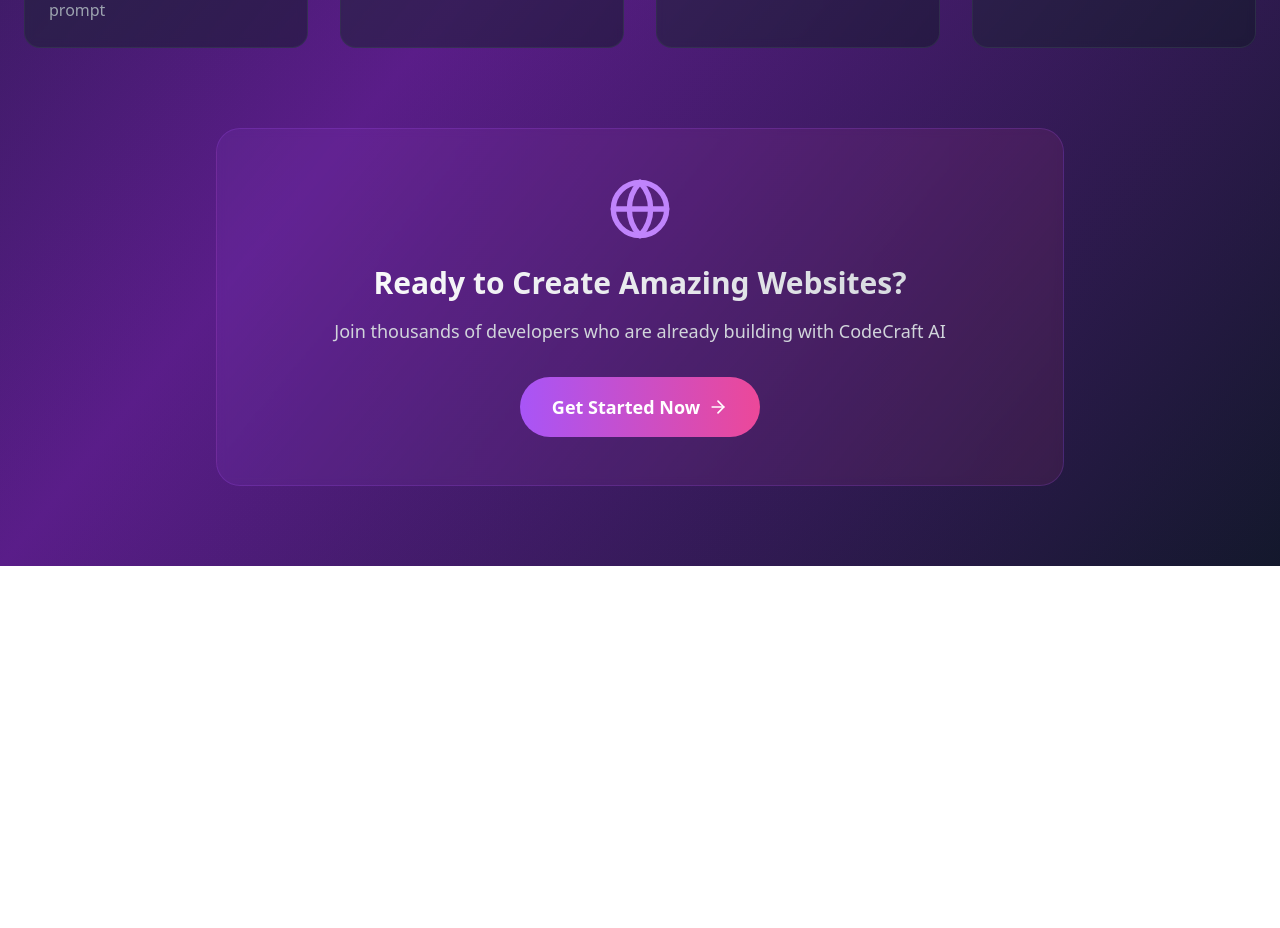
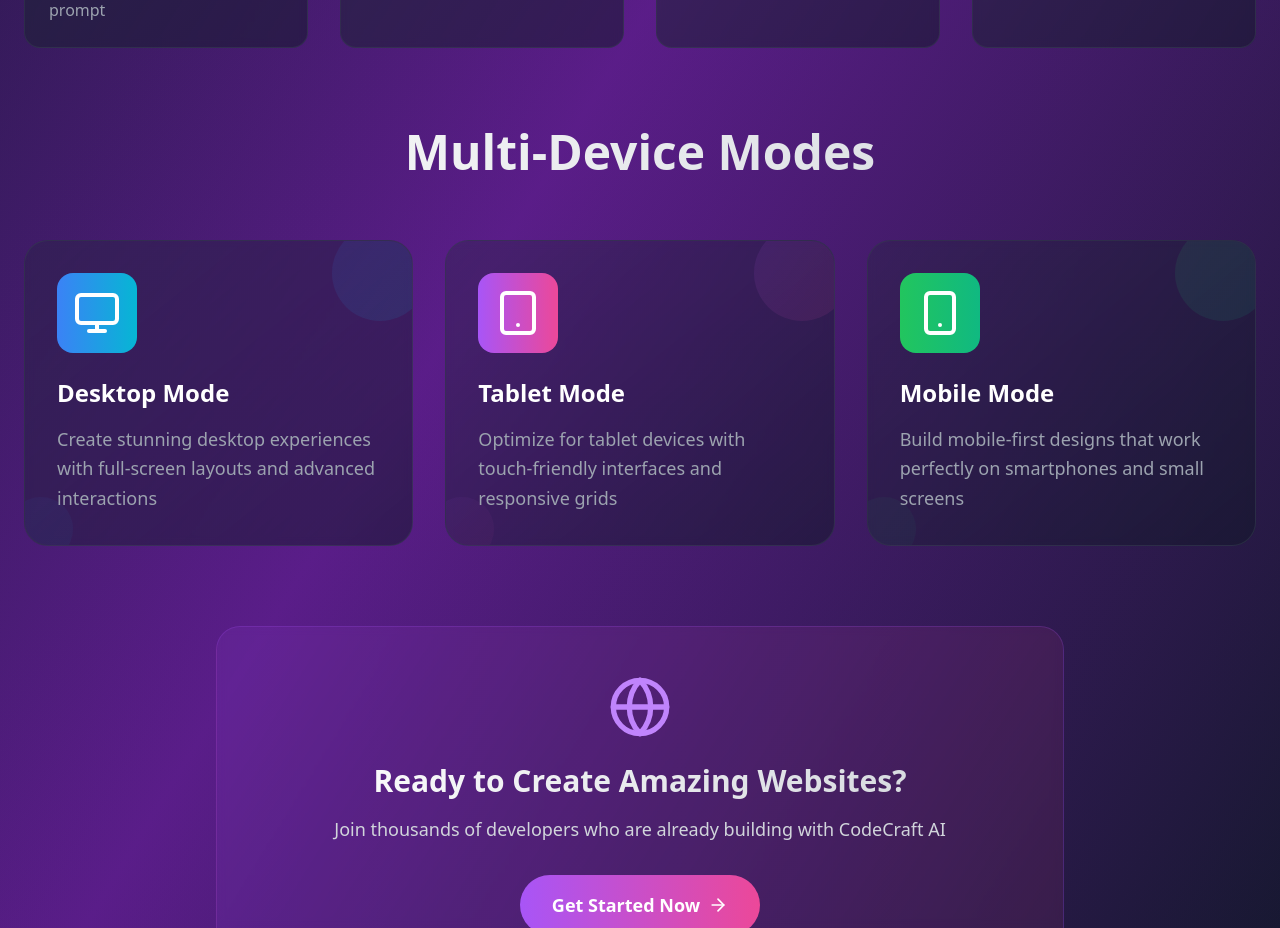
Before and after one commit to mohammad-atikuzzaman/code-atik-frontend, a React (Vite) app: page / in a window 1280 px wide. Shown: the part 1020-1948 px from the top of the page. Before the commit the page ends 1586 px from the top, so only its background shows below. Built offline with nearby package versions, Linux system fonts and the light colour scheme.

Commit message:
Add mode section to home page
Added a new section to the home page.

```diff
--- a/src/pages/Index.tsx
+++ b/src/pages/Index.tsx
@@ -1,7 +1,7 @@
 
 import { useState, useEffect } from 'react';
 import { Link } from 'react-router-dom';
-import { ArrowRight, Code, Zap, Sparkles, Download, Palette, Globe } from 'lucide-react';
+import { ArrowRight, Code, Zap, Sparkles, Download, Palette, Globe, Monitor, Smartphone, Tablet } from 'lucide-react';
 
 const Index = () => {
   const [isLoaded, setIsLoaded] = useState(false);
@@ -30,6 +30,27 @@ const Index = () => {
       icon: <Download className="w-8 h-8" />,
       title: "One-Click Download",
       description: "Download your complete website as a ready-to-use ZIP file"
+    }
+  ];
+
+  const modes = [
+    {
+      icon: <Monitor className="w-12 h-12" />,
+      title: "Desktop Mode",
+      description: "Create stunning desktop experiences with full-screen layouts and advanced interactions",
+      gradient: "from-blue-500 to-cyan-500"
+    },
+    {
+      icon: <Tablet className="w-12 h-12" />,
+      title: "Tablet Mode",
+      description: "Optimize for tablet devices with touch-friendly interfaces and responsive grids",
+      gradient: "from-purple-500 to-pink-500"
+    },
+    {
+      icon: <Smartphone className="w-12 h-12" />,
+      title: "Mobile Mode",
+      description: "Build mobile-first designs that work perfectly on smartphones and small screens",
+      gradient: "from-green-500 to-emerald-500"
     }
   ];
 
@@ -119,6 +140,44 @@ const Index = () => {
           </div>
         </div>
 
+        {/* Modes Section */}
+        <div className="relative z-10 max-w-7xl mx-auto px-6 pb-20">
+          <div className={`transition-all duration-1000 delay-700 ${isLoaded ? 'opacity-100 translate-y-0' : 'opacity-0 translate-y-10'}`}>
+            <h2 className="text-4xl md:text-5xl font-bold text-center mb-16 bg-gradient-to-r from-white to-gray-300 bg-clip-text text-transparent">
+              Multi-Device Modes
+            </h2>
+
+            <div className="grid md:grid-cols-3 gap-8">
+              {modes.map((mode, index) => (
+                <div
+                  key={index}
+                  className={`group relative p-8 rounded-3xl bg-gradient-to-br from-gray-800/30 to-gray-900/50 backdrop-blur-sm border border-gray-700/50 hover:border-transparent transition-all duration-500 hover:scale-105 hover:shadow-2xl overflow-hidden ${isLoaded ? 'animate-scale-in' : ''}`}
+                  style={{ animationDelay: `${index * 150 + 1200}ms` }}
+                >
+                  {/* Gradient overlay on hover */}
+                  <div className={`absolute inset-0 bg-gradient-to-br ${mode.gradient} opacity-0 group-hover:opacity-10 transition-opacity duration-500 rounded-3xl`}></div>
+
+                  <div className="relative z-10">
+                    <div className={`text-white mb-6 group-hover:scale-110 transition-transform duration-300 bg-gradient-to-r ${mode.gradient} p-4 rounded-2xl w-fit`}>
+                      {mode.icon}
+                    </div>
+                    <h3 className="text-2xl font-bold mb-4 text-white">
+                      {mode.title}
+                    </h3>
+                    <p className="text-gray-400 leading-relaxed text-lg">
+                      {mode.description}
+                    </p>
+                  </div>
+
+                  {/* Decorative elements */}
+                  <div className={`absolute -top-4 -right-4 w-24 h-24 bg-gradient-to-br ${mode.gradient} rounded-full opacity-10 group-hover:opacity-20 transition-opacity duration-500`}></div>
+                  <div className={`absolute -bottom-4 -left-4 w-16 h-16 bg-gradient-to-br ${mode.gradient} rounded-full opacity-5 group-hover:opacity-15 transition-opacity duration-500`}></div>
+                </div>
+              ))}
+            </div>
+          </div>
+        </div>
+
         {/* CTA Section */}
         <div className="relative z-10 max-w-4xl mx-auto px-6 pb-20">
           <div className={`text-center p-12 rounded-3xl bg-gradient-to-r from-purple-500/10 to-pink-500/10 backdrop-blur-sm border border-purple-500/20 transition-all duration-1000 delay-1000 ${isLoaded ? 'opacity-100 translate-y-0' : 'opacity-0 translate-y-10'}`}>
```
